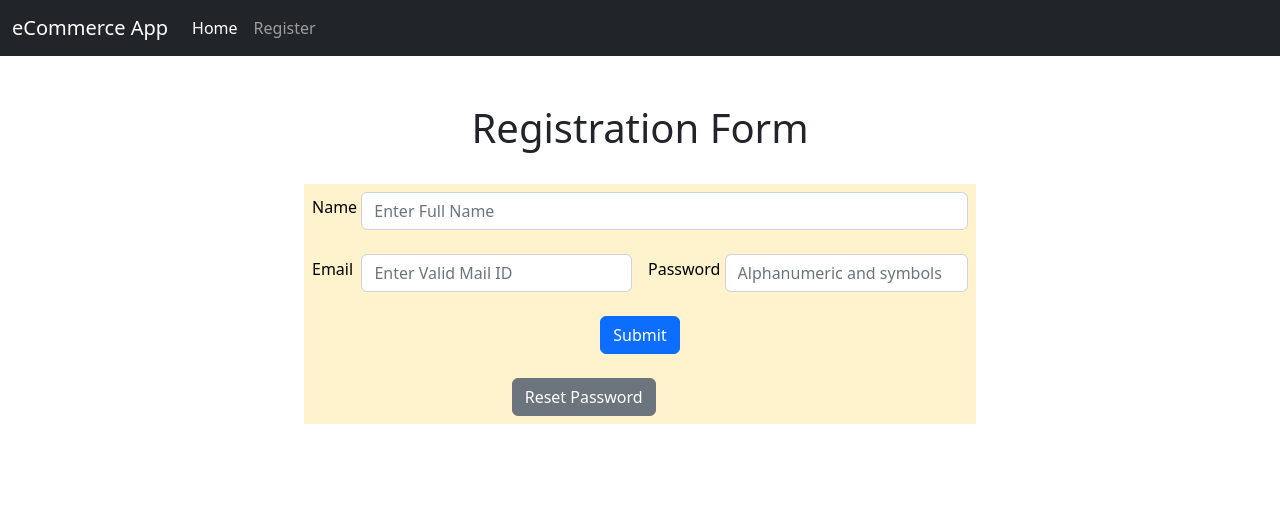
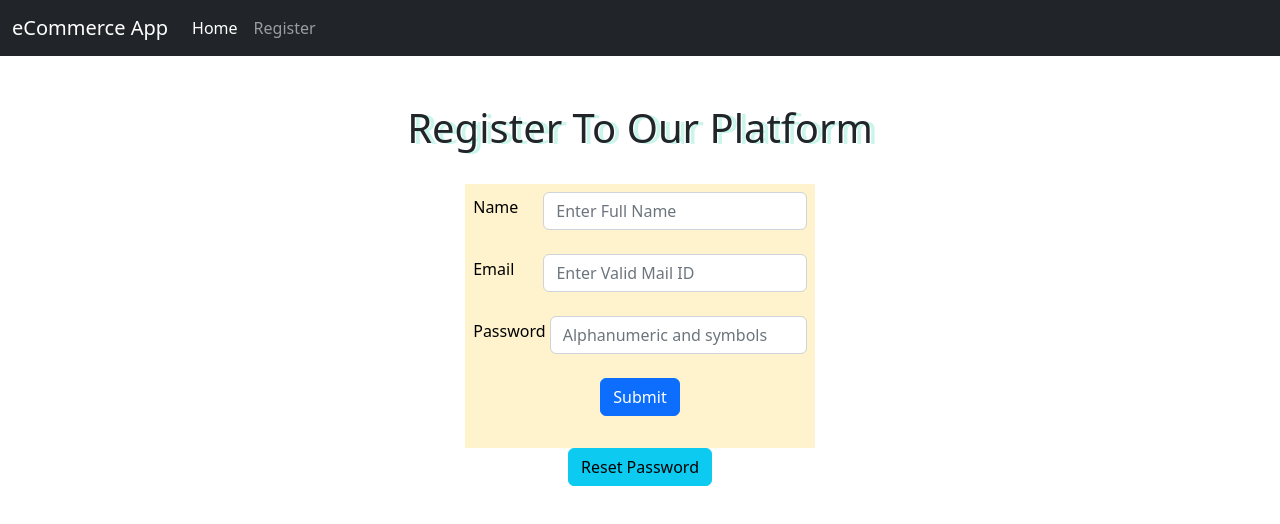
Before and after one commit to batch-072022/ecommerceapp-ui, an Angular app: page /register in a window 1280 px wide. Shown: the top 524 px of the page. Built offline with nearby package versions, Linux system fonts and the light colour scheme.

Commit message:
Updating register page

```diff
--- /dev/null
+++ b/db.json
@@ -0,0 +1,16 @@
+{
+  "users": [
+    {
+      "id":1,
+      "name": "Aaa",
+      "email": "a@gmail.com",
+      "password": "typicode"
+    },
+    {
+      "id":2,
+      "name": "Baa",
+      "email": "b@gmail.com",
+      "password": "typicode1"
+    }
+  ]
+}
--- a/package.json
+++ b/package.json
@@ -18,6 +18,7 @@
     "@angular/platform-browser": "^14.1.0",
     "@angular/platform-browser-dynamic": "^14.1.0",
     "@angular/router": "^14.1.0",
+    "axios": "^0.27.2",
     "rxjs": "~7.5.0",
     "tslib": "^2.3.0",
     "zone.js": "~0.11.4"
--- a/src/app/register/register.component.css
+++ b/src/app/register/register.component.css
@@ -8,4 +8,5 @@ div
 
 h1 {
     text-align:center;
+    text-shadow: 5px 1px #c9f5ea;
 }
--- a/src/app/register/register.component.html
+++ b/src/app/register/register.component.html
@@ -1,31 +1,28 @@
 <br><br>
-<h1>Registration Form</h1><br>
+<h1>Register To Our Platform</h1><br>
 <table class="table">
     <thead class="table-warning">
         <div>
-            <form>
-                <div class="row g-3 needs-validation" novalidate>
-                    <div class="col">
-                        <label for="inputName" class="form-label"> Name</label>&nbsp;
-                        <input type="text" class="form-control" placeholder="Enter Full Name" aria-label="First name" required>
-                    </div>
+            <form (ngSubmit)="register()" novalidate>
+                <div class="col">
+                    <label for="name" class="form-label"> Name</label>&nbsp;&nbsp;&nbsp;&nbsp;&nbsp;&nbsp;
+                    <input type="text" class="form-control" placeholder="Enter Full Name" id="name">
                 </div><br>
-                <form class="row g-3 needs-validation" novalidate>
-                    <div class="col-md-6">
-                        <label for="inputEmail4" class="form-label">Email</label>&nbsp;&nbsp;
-                        <input type="email" class="form-control" placeholder="Enter Valid Mail ID" id="inputEmail4" required>
-                    </div>
-                    <div class="col-md-6">
-                        <label for="inputPassword4" class="form-label">Password</label>&nbsp;
-                        <input type="password" class="form-control" placeholder="Alphanumeric and symbols" id="inputPassword4" required>
-                    </div>
-                </form><br>
+                <div class="col">
+                    <label for="email" class="form-label">Email</label>&nbsp;&nbsp;&nbsp;&nbsp;&nbsp;&nbsp;&nbsp;
+                    <input type="email" class="form-control" placeholder="Enter Valid Mail ID" id="email">
+                </div><br>
+                <div class="col">
+                    <label for="password" class="form-label">Password</label>&nbsp;
+                    <input type="password" class="form-control" placeholder="Alphanumeric and symbols" id="password">
+                </div><br>
                 <div class="col-12">
-                    <button type="submit" class="btn btn-primary" (click)="onSubmit()">Submit</button>
+                    <button type="submit" class="btn btn-primary" (submit)="register()">Submit</button>
                 </div><br>
-                &nbsp;&nbsp;&nbsp;&nbsp;&nbsp;&nbsp;&nbsp;&nbsp;&nbsp;&nbsp;&nbsp;&nbsp;&nbsp;&nbsp;&nbsp;&nbsp;&nbsp;&nbsp;&nbsp;&nbsp;&nbsp;&nbsp;&nbsp;&nbsp;&nbsp;&nbsp;&nbsp;&nbsp;&nbsp;&nbsp;&nbsp;&nbsp;&nbsp;&nbsp;&nbsp;&nbsp;&nbsp;&nbsp;&nbsp;&nbsp;&nbsp;&nbsp;&nbsp;&nbsp;&nbsp;&nbsp;&nbsp;
-                <button class="btn btn-secondary" (click)="onClick()">Reset Password</button>
             </form>
         </div>
     </thead>
+    <div class="col-12">
+        <button class="btn btn-info" (click)="onClick()">Reset Password</button>
+    </div>
 </table>
--- a/src/app/register/register.component.ts
+++ b/src/app/register/register.component.ts
@@ -1,24 +1,56 @@
 import { Component, OnInit } from '@angular/core';
+import axios from "axios";
 
 @Component({
   selector: 'app-register',
   templateUrl: './register.component.html',
   styleUrls: ['./register.component.css']
 })
+
 export class RegisterComponent implements OnInit {
-
+  public name!: string;
+  public email!: string;
+  public password!: string;
   constructor() { }
 
   ngOnInit(): void {
   }
 
-  onSubmit(){
+  /*onSubmit() {
     alert("Successfully Registered");
     localStorage.setItem("IS_REG", "true");
-    localStorage.setItem("ROLE","USER");
+    localStorage.setItem("ROLE", "USER");
+    localStorage.setItem("STATUS", "ACTIVE");
+  }*/
+
+  onClick() {
+    alert("Password Reset Successfull");
   }
 
-  onClick(){
-    alert("Password Reset Successfull");
+  register() {
+    console.log("Name:" + this.name + ", email:" + this.email + ", password:" + this.password);
+
+    try {
+      if (this.name == null || this.name == "") {
+        throw new Error("Name cannot be empty");
+      }
+      if (this.email == null || this.email == "") {
+        throw new Error("Email cannot be empty");
+      }
+      if (this.password == null || this.password == "") {
+        throw new Error("Password cannot be empty");
+      }
+      console.log("Validation Success.")
+    }catch(err: any) {
+      console.error("Error:" + err.message);
+    }
+
+    const userObj = { "name": this.name, "email": this.email, "password": this.password };
+    console.log(userObj);
+
+    const url = "https://ecommerce-apii.herokuapp.com/users";
+    axios.post(url, userObj).then((res: any) => {
+      console.log("Response:", res.data);
+    });
   }
 }
```
Also changed, not shown: 2 other files (tests, documents, lock files or other folders).
